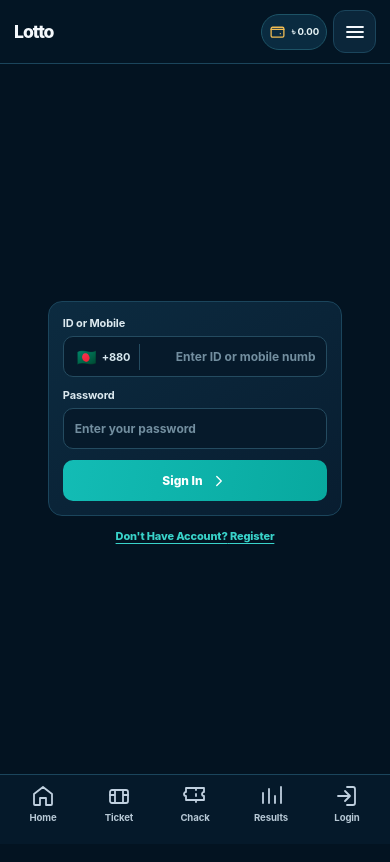
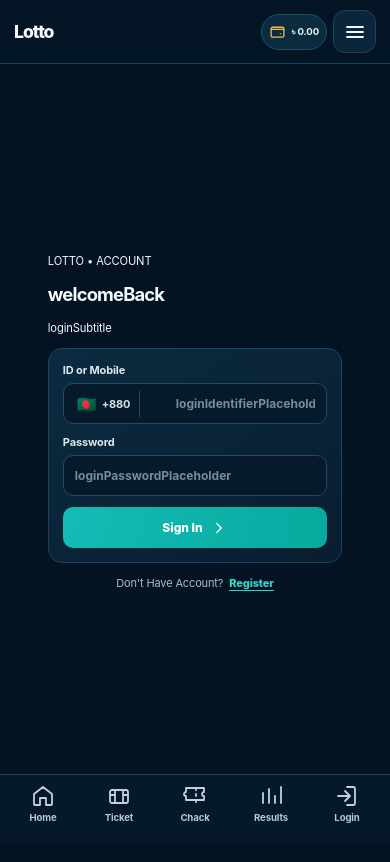
Before and after one commit to rasedulinfinix100-afk/platform, a Next.js app: page /Client/Auth/Login in a window 390 px wide. Shown: the top 862 px of the page. Built offline with nearby package versions, Linux system fonts and the light colour scheme.

Commit message:
Refresh responsive login and registration experience

```diff
--- a/app/Client/Auth/Login/page.tsx
+++ b/app/Client/Auth/Login/page.tsx
@@ -1,3 +1,41 @@
 "use client";
-import "./page.css";import Link from "next/link";import {useState,type FormEvent} from "react";import {SiteShell} from "@/components/SiteShell";import {PremiumIcon} from "@/components/PremiumIcon";import {useLanguage} from "@/components/LanguageProvider";
-export default function LoginPage(){const {t}=useLanguage();const [message,setMessage]=useState("");function submit(event:FormEvent<HTMLFormElement>){event.preventDefault();setMessage("Demo form only — secure authentication will be connected in the backend phase.");}return <SiteShell><section className="auth-wrap"><form className="auth-form" onSubmit={submit}><label className="auth-field"><span>{t("idOrMobile")}</span><span className="auth-input-wrap"><input name="identifier" type="text" autoComplete="username" placeholder="Enter ID or mobile number" required onChange={(event)=>{event.currentTarget.value=event.currentTarget.value.replace(/[^A-Za-z0-9@._+-]/g,"");}}/><span className="country-code" aria-label="Bangladesh country code"><span className="country-flag">🇧🇩</span><span>+880</span></span></span></label><label className="auth-field"><span>{t("password")}</span><input name="password" type="password" autoComplete="current-password" placeholder="Enter your password" required minLength={6} onChange={(event)=>{event.currentTarget.value=event.currentTarget.value.replace(/[^\x20-\x7E]/g,"");}}/></label><button className="auth-submit" type="submit">{t("signIn")} <PremiumIcon name="chevron" size={18}/></button>{message&&<p className="auth-message" role="status">{message}</p>}</form><div className="auth-switch"><Link href="/Client/Auth/Register/">{t("dontHaveAccount")} {t("register")}</Link></div></section></SiteShell>}
+import "./page.css";
+import Link from "next/link";
+import {useState,type FormEvent} from "react";
+import {SiteShell} from "@/components/SiteShell";
+import {PremiumIcon} from "@/components/PremiumIcon";
+import {useLanguage} from "@/components/LanguageProvider";
+
+export default function LoginPage(){
+  const {t}=useLanguage();
+  const [message,setMessage]=useState("");
+  function submit(event:FormEvent<HTMLFormElement>){
+    event.preventDefault();
+    setMessage("Demo form only — secure authentication will be connected in the backend phase.");
+  }
+  return <SiteShell>
+    <section className="auth-wrap">
+      <header className="auth-heading">
+        <span className="auth-eyebrow">LOTTO • ACCOUNT</span>
+        <h1>{t("welcomeBack")}</h1>
+        <p>{t("loginSubtitle")}</p>
+      </header>
+      <form className="auth-form" onSubmit={submit}>
+        <label className="auth-field">
+          <span>{t("idOrMobile")}</span>
+          <span className="auth-input-wrap">
+            <span className="country-code" aria-label="Bangladesh country code"><span className="country-flag">🇧🇩</span><span>+880</span></span>
+            <input name="identifier" type="text" autoComplete="username" placeholder={t("loginIdentifierPlaceholder")} required onChange={(event)=>{event.currentTarget.value=event.currentTarget.value.replace(/[^A-Za-z0-9@._+-]/g,"");}}/>
+          </span>
+        </label>
+        <label className="auth-field">
+          <span>{t("password")}</span>
+          <input name="password" type="password" autoComplete="current-password" placeholder={t("loginPasswordPlaceholder")} required minLength={6} onChange={(event)=>{event.currentTarget.value=event.currentTarget.value.replace(/[^\x20-\x7E]/g,"");}}/>
+        </label>
+        <button className="auth-submit" type="submit">{t("signIn")} <PremiumIcon name="chevron" size={18}/></button>
+        {message&&<p className="auth-message" role="status">{message}</p>}
+      </form>
+      <div className="auth-switch"><span>{t("dontHaveAccount")}</span><Link href="/Client/Auth/Register/">{t("register")}</Link></div>
+    </section>
+  </SiteShell>;
+}
```
